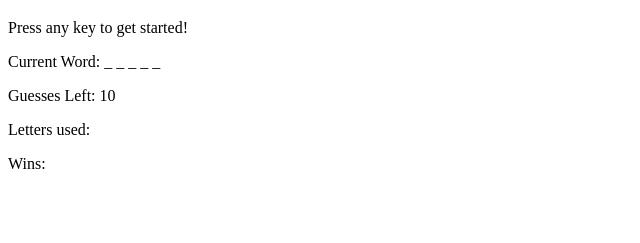
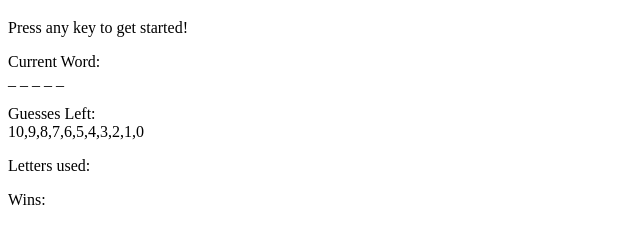
Before and after one commit to chancy23/Word-Guess-Game, a plain HTML site: page index.html in a window 1280 px wide. Shown: the part 61-304 px from the top of the page, without its empty margins (0-640 px from the left). Drawn offline with Linux system fonts and the light colour scheme.

Commit message:
more updates to js file

```diff
--- a/assets/javascript/game.js
+++ b/assets/javascript/game.js
@@ -1,108 +1,103 @@
-//list of words to choose from
+//Global variables and arrays===================================================================
+
+//array of words to choose from
 var words = ["cow", "horse", "pig", "goat", "llama", "chicken", "duck", "sheep", "goose"];
     console.log(words);
 
 var wordsIndex = 0;
 
+//Empty array of "blanks spaces" to start game:
+var blanks = [];
+
+//Empty array to push letters guessed to:
+var guessed = [];
 
 
-//blanks spaces to start game
-var blanks = ["_ _ _", "_ _ _ _", "_ _ _ _ _", "_ _ _ _ _ _ _"];
-    console.log(blanks);
 
-//tracks number of wins
+//tracks number of wins, needs to go up by one upon completion of word
 var wins = 0;
 
-
-//generates the current random word and makes it all upper case
-var currentWord = words[Math.floor(Math.random() * words.length)].toUpperCase();
-    console.log("current word is " + currentWord);
-
-//splits each word into letters
-var split = currentWord.split('');
-    console.log("word split: " + split);
-    console.log("split length: " + split.length);
 
 
 //Functions====================================================================================
 
-// Function to display word as blanks to start
-function renderWord() {
-    // If there are still more words, render the next one.
-    if (wordsIndex <= (words.length - 1)) {
-        //****there has to be a way to make this depend on the length of the split array*****
-        //to place the correct amount of spots for each letter in each word
-        if (currentWord === "COW") {
-            document.getElementById("currentWord").innerHTML = ("Current Word: " + blanks[0]);
+// Function to display word blanks
+function displayWordStart() {
+    var currentWord = words[Math.floor(Math.random() * words.length)].toUpperCase();
+        console.log("current word is " + currentWord);
+        for (i = 0; i < currentWord.length; i++) {
+            blanks.push("_");
+            document.getElementById("currentWord").innerHTML = blanks.join(" ");
         }
-        if (currentWord === "HORSE") {
-            document.getElementById("currentWord").innerHTML = ("Current Word: " + blanks[2]);
+    //splits each word into letters
+    var split = currentWord.split('');
+    console.log("word split: " + split);
+    console.log("split length: " + split.length);
+};
+
+function letterInWord(letter) {
+    // the array that will contain the char positions in the currentWord that has the
+    var positions = new Array();
+    //console.log(Array);
+    for (i = 0 ; i < currentWord.length; i++) {
+        if (currentWord[i] === letter)
+            positions.push(i);
+    }
+    return positions;
+}
+
+function lettersToGuess() {
+    var i ;
+    var toGess = 0 ;
+    for (i in blanks) {
+        if (blanks[i] === "__")
+            toGess++;
+    }
+    return toGess;
+}
+
+//function for displaying letters guessed and starts the input from user
+function lettersGuessed() {
+    document.onkeyup = function(event) {
+        var letter = event.key.toUpperCase();
+        console.log(letter);
+        guessed.push(letter);
+        document.getElementById("lettersGuessed").innerHTML = guessed.join("  ");
+    }
+};
+
+//number of guesses left, needs to go down each onkeyup event (letter input)
+function guessesLeft() {
+    var guessesLeft = [];
+        for (var g = 10; g > -1; g--) {
+            guessesLeft.push(g);
+            document.getElementById("guessesLeft").innerHTML = guessesLeft;
         }
-        if (currentWord === "PIG") {
-           document.getElementById("currentWord").innerHTML = ("Current Word: " + blanks[0]);
-        }
-        if (currentWord === "GOAT") {
-            document.getElementById("currentWord").innerHTML = ("Current Word: " + blanks[1]);
-        }
-        if (currentWord === "LLAMA") {
-            document.getElementById("currentWord").innerHTML = ("Current Word: " + blanks[2]);
-        }
-        if (currentWord === "CHICKEN") {
-            document.getElementById("currentWord").innerHTML = ("Current Word: " + blanks[3]);
-        }
-        if (currentWord === "DUCK") {
-            document.getElementById("currentWord").innerHTML = ("Current Word: " + blanks[1]);
-        }
-        if (currentWord === "SHEEP") {
-            document.getElementById("currentWord").innerHTML = ("Current Word: " + blanks[2]);
-        }
-        if (currentWord === "GOOSE") {
-            document.getElementById("currentWord").innerHTML = ("Current Word: " + blanks[2]);
-        }
-    }
-}
+};
+ //need to figure out how to loop down to 0?????
+
+
 
 //Function to update score for each win.
 function updateScore() {
     document.getElementById("wins").innerHTML = "Wins: " + wins;
 }
 
-//number of guesses left, needs to go down each onkeyup event (letter input)
-function guessesLeft() {
-    var guesses = 10;
-        document.getElementById("guessesLeft").innerHTML = ("Guesses Left: " + guesses);
-    //need to figure out how to loop down to 0?????
-    var left = (guesses -1);
-        document.getElementById("guessesLeft").innerHTML = ("Guesses Left: " + left);
-}
-
-function lettersUsed () {
-    var used = [];
-    var letter = event.key.toUpperCase();
-    console.log(letter);
-    used.push(letter);
-
-        for (var l = 0; l < used.length; l++) {
-            document.getElementById("lettersUsed").innerHTML = "Letters Used: " + used[l];
-            console.log(used);
-    }
+function resetGame() {
+    //use this to reset game after win or loss (11 or more letters guessed)
 }
 
 
+//Calling Functions=======================================
+displayWordStart();
+lettersGuessed();
+guessesLeft();
+letterInWord();
+lettersToGuess();
+//updateScore();
+//resetGame();
 
 
-//Calling Functions=======================================
-
-renderWord();
-
-//allows the user to start to guess the words, by inputting letters and converts them to display in uppercase.
-document.onkeyup = function(event) {
-
-    updateScore();
-    guessesLeft();
-    lettersUsed();
-
-}
 
 
 
--- a/index.html
+++ b/index.html
@@ -15,11 +15,17 @@
 
     <p>Press any key to get started!</p>
 
-    <p id="currentWord">Current Word: "_ _ _ _ _ _ _"</p>
+    <p>Current Word:<br>
+        <span id="currentWord"></span>
+    </p>
 
-    <p id="guessesLeft">Guesses Left: 10</p>
+    <p>Guesses Left: <br>
+        <span id="guessesLeft"></span>
+    </p>
 
-    <p><span id="lettersUsed">Letters used: </span></p>
+    <p>Letters used:<br>
+        <span id="lettersGuessed"></span>
+    </p>
 
     <p id="wins">Wins:</p>
 
```
